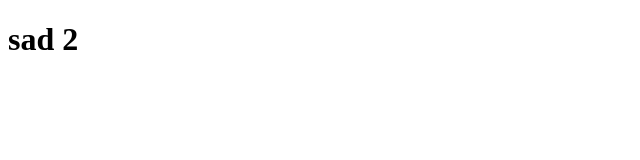
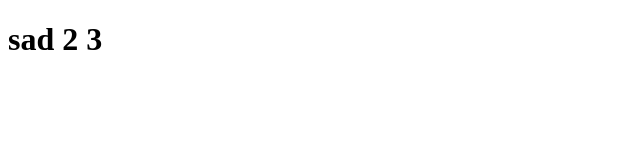
Before and after one commit to billy-perdinand/tes-remote, a plain HTML site: page index.html in a window 1280 px wide. Shown: the full height of the page, 0-640 px from the left. Drawn offline with Linux system fonts and the light colour scheme.

Commit message:
menambah 2 di index.html

```diff
--- a/index.html
+++ b/index.html
@@ -7,6 +7,6 @@
     <title>Document</title>
 </head>
 <body>
-    <h1>sad 2</h1>
+    <h1>sad 2 3</h1>
 </body>
 </html>
```
